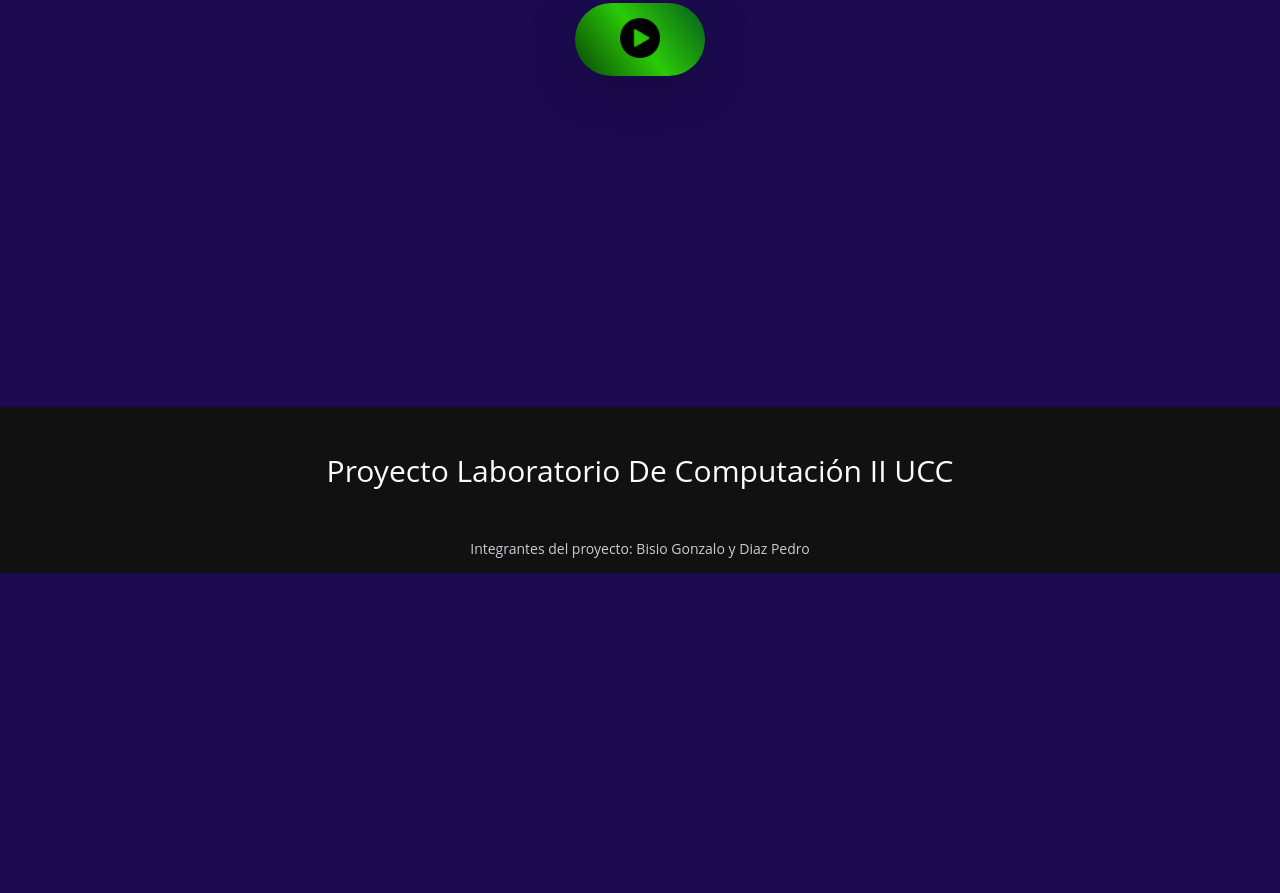
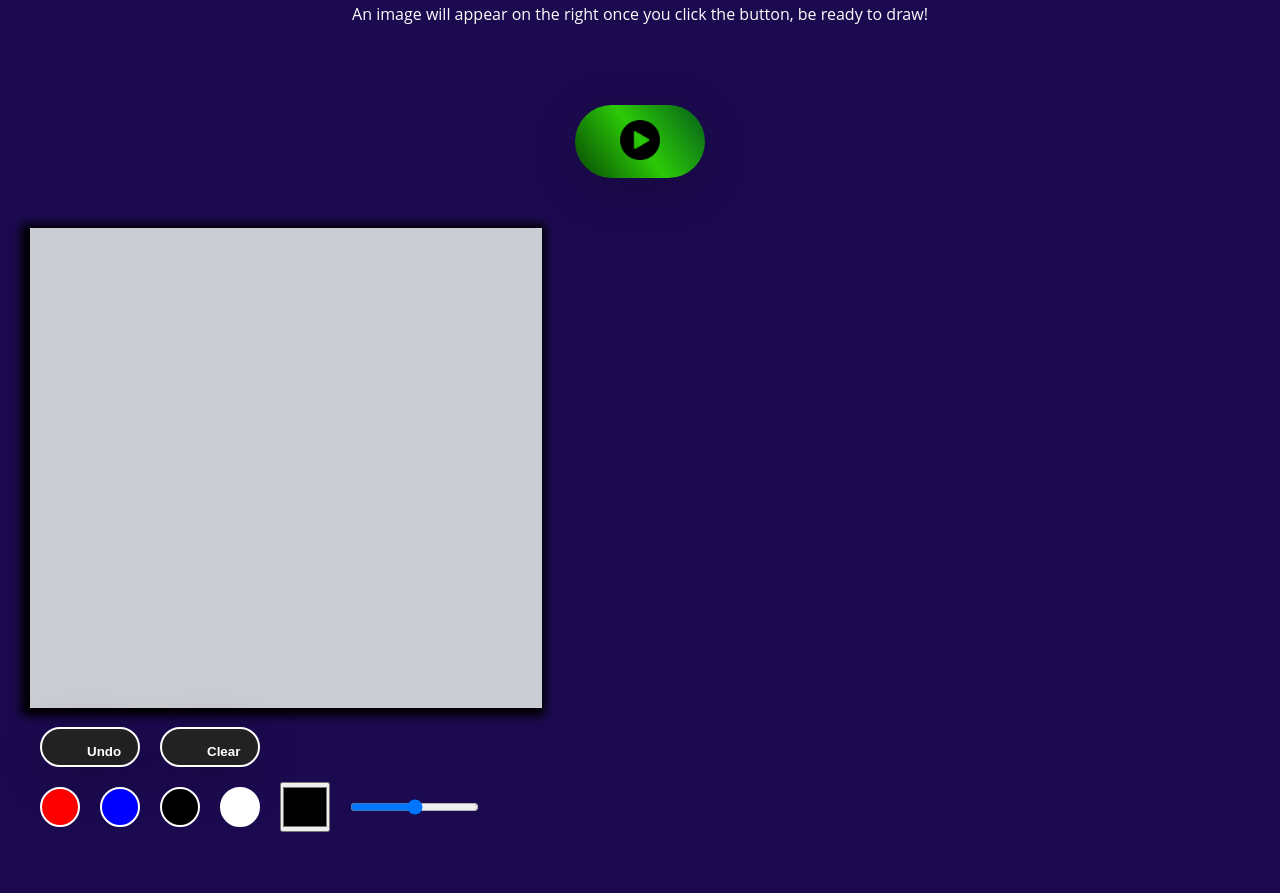
Before and after one commit to GonzaloBisio/Proyecto2022-Bisio-Diaz, a plain HTML site: page index.html in a window 1280 px wide. Shown: the part 327-1220 px from the top of the page. Before the commit the page ends 900 px from the top, so only its background shows below. Drawn offline with Linux system fonts and the light colour scheme.

Commit message:
Canvas added

```diff
--- a/index.html
+++ b/index.html
@@ -6,16 +6,32 @@
 </head>
 <body>
     <header>
-        <title>Xero Draw</title>
+        <title>Draw by Memorie</title>
         <div class="overlay">
-        <h1 class="title">Xero's drawings</h1>
+        <h1 class="title">Draw by Memorie</h1>
         <h3 class="subt">Welcome to the best page ever</h3>
         <br>
     </header>
-
+    <div class="container">
+        <p>An image will appear on the right once you click the button, be ready to draw!</p>
+    </div>
     <div class="container">
         <button class="center"><img src="img/favicon.ico" width="40px" height="40px"/></button>
     </div>
+    <div class="field">
+        <canvas id="canvas"></canvas>
+        <div class="tools">
+          <button onClick="undo_line()" type="button" class="button">Undo</button>
+          <button onClick="clear_canvas()" type="button" class="button">Clear</button>
+        </div>
+        <div class="tools">
+          <div onClick="change_color(this)" class="color-field" style="background:  red;"></div>
+          <div onClick="change_color(this)" class="color-field" style="background:  blue;"></div>
+          <div onClick="change_color(this)" class="color-field" style="background:  black;"></div>
+          <div onClick="change_color(this)" class="color-field" style="background:  white;"></div>
+          <input onInput="draw_color = this.value" type="color" class="color-picker">
+          <input onInput="draw_width = this.value" type="range" min="1" max="100" class="pen-range">
+        </div>
     <footer>
         <div class="footer-content">
             <h3 class="f">Proyecto Laboratorio de Computación II UCC</h3>
--- a/styles.css
+++ b/styles.css
@@ -3,7 +3,7 @@ body{
 	height: 900px;
 	position: relative;
 	padding-bottom: 3em;
-	min-height: 100vh;
+	min-height: 190vh;
 	background-color: #1c0a50;
 }
 header {
@@ -25,11 +25,9 @@ header .overlay{
 
 }
 h1.title{
-    text-align: left;
 	color: rgb(18, 255, 69);
 }
 h3.subt{
-    text-align: left;
 	color: rgb(255, 255, 255);
 }
 
@@ -75,8 +73,8 @@ button:hover{
 @keyframes pulsate {
     0%{
         box-shadow:
-        0 0 50px #00c9e4,
-        0 0 100px #1c0a50;
+        0 0 5px #00c9e4,
+        0 0 6px #1c0a50;
     }
 }
 
@@ -131,3 +129,54 @@ h3.f{
 	  margin-bottom: 20px;
 	}
 }
+canvas {
+	box-shadow: -3px 2px 9px 6px black;
+	cursor: pointer;
+	margin-left: 30px;
+	width: 40%;
+	height: 60vh;
+	background-color: #cacdd2;
+  }
+  .tools {
+	display: flex;
+	margin-top: 15px;
+	justify-content:left;
+	margin-left: 30px;
+	flex-direction: row;
+  }
+
+  .tools .color-field {
+	height: 40px;
+	width: 40px;
+	min-height: 40px;
+	min-width: 40px;
+	cursor: pointer;
+	display: inline-block;
+	border-radius: 50%;
+	border: 2px solid white;
+	align-self: center;
+	margin: 0 10px;
+  }
+
+  .tools .button {
+	align-self: center;
+	width: 100px;
+	height: 40px;
+	border: 2px solid white;
+	cursor: pointer;
+	color: white;
+	background: #222;
+	font-weight: bold;
+	margin: 0 10px;
+  }
+
+  .color-picker {
+	align-self: center;
+	margin: 0 10px;
+	height: 50px;
+  }
+
+  .pen-range {
+	align-self: center;
+	margin: 0 10px;
+  }
```
